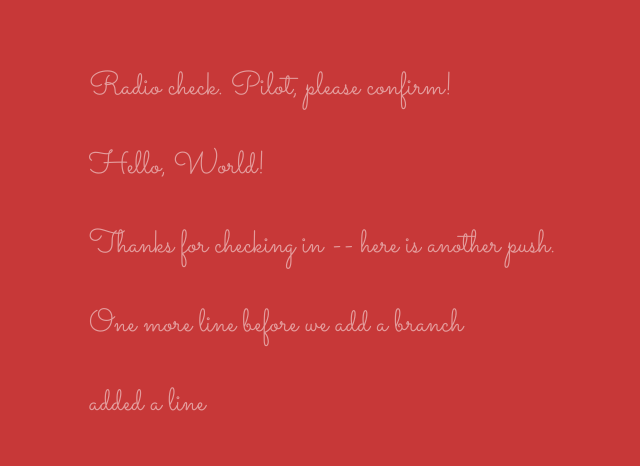
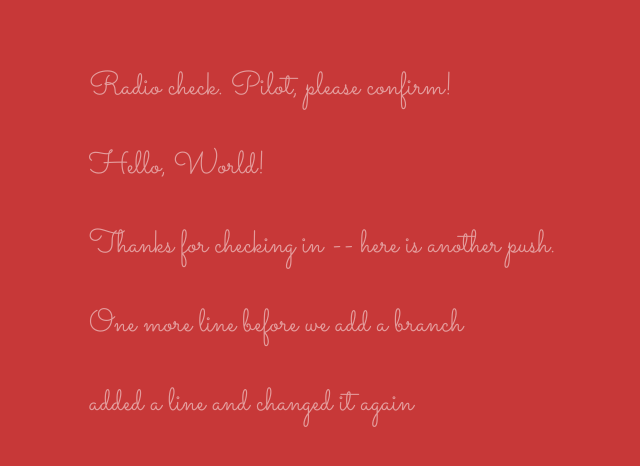
Before and after one commit to fifthawk/communication-log, a plain HTML site: page index.html in a window 1280 px wide. Shown: the whole page, without its empty margins (167-807 px from the left). Drawn offline with Linux system fonts and the light colour scheme.

Commit message:
trying to create conflict in HTML2

```diff
--- a/index.html
+++ b/index.html
@@ -11,6 +11,6 @@
     <p>Hello, World!</p>
     <p>Thanks for checking in -- here is another push.</p>
     <p>One more line before we add a branch</p>
-    <p> added a line</p>
+    <p> added a line and changed it again</p>
   </body>
 </html>
```
